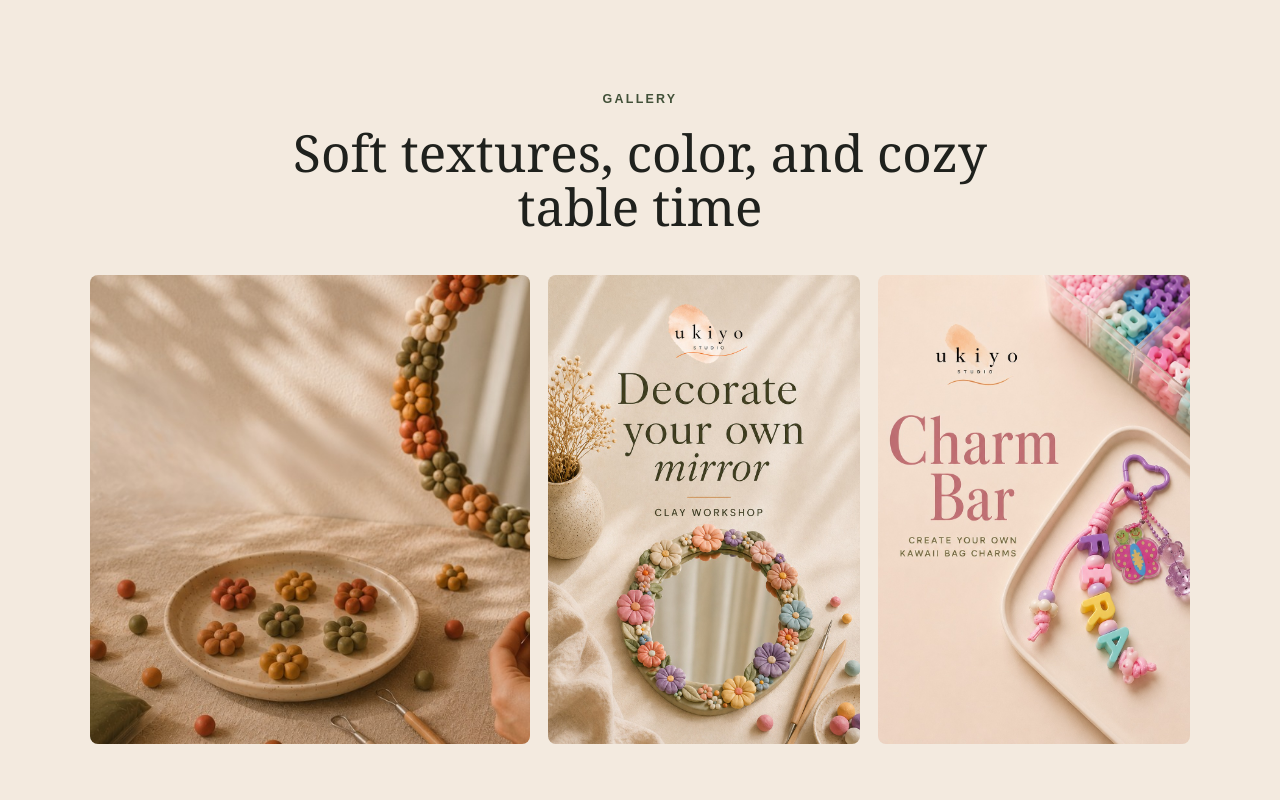
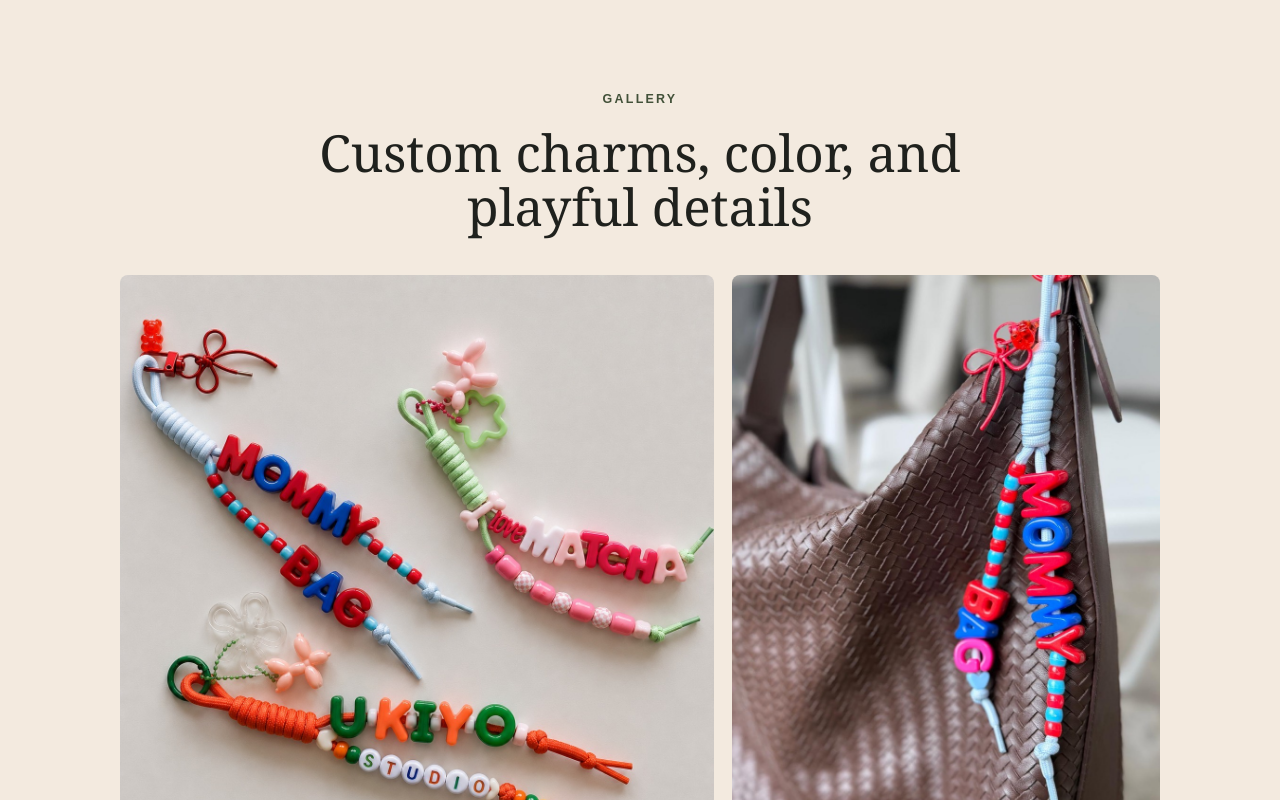
Before and after one commit to jojobizar-cloud/Ukiyo_studio, a Next.js app: page / in a window 1280 px wide. Shown: the part 2940-3740 px from the top of the page. Built offline with nearby package versions, Linux system fonts and the light colour scheme.

Commit message:
feat: update gallery with charm bar photos

```diff
--- a/app/globals.css
+++ b/app/globals.css
@@ -453,22 +453,27 @@ p {
 
 .gallery-grid {
   display: grid;
-  grid-template-columns: 1.2fr 0.85fr 0.85fr;
+  grid-template-columns: minmax(0, 1fr) minmax(280px, 0.72fr);
   gap: 18px;
-  max-width: 1180px;
+  align-items: stretch;
+  max-width: 1040px;
   margin: 0 auto;
 }
 
 .gallery-grid img {
   width: 100%;
   height: 100%;
-  min-height: 340px;
+  min-height: clamp(360px, 42vw, 560px);
   object-fit: cover;
   border-radius: 8px;
 }
 
 .gallery-grid img:first-child {
-  aspect-ratio: 16 / 10;
+  aspect-ratio: 1 / 1;
+}
+
+.gallery-grid img:nth-child(2) {
+  aspect-ratio: 4 / 5;
 }
 
 .visit-section {
--- a/app/page.tsx
+++ b/app/page.tsx
@@ -85,12 +85,17 @@ export default function Home() {
       <section className="gallery-section" id="gallery">
         <div className="section-copy centered">
           <p className="eyebrow">Gallery</p>
-          <h2>Soft textures, color, and cozy table time</h2>
+          <h2>Custom charms, color, and playful details</h2>
         </div>
         <div className="gallery-grid">
-          <img src="/images/hero-foam-clay.jpeg" alt="Foam clay mirror materials on a table" />
-          <img src="/images/foam-clay-mirror.jpeg" alt="Finished decorated mirror" />
-          <img src="/images/charm-bar.jpeg" alt="Charm bar materials" />
+          <img
+            src="/images/gallery/charm-bar-keychains.jpg"
+            alt="Colorful handmade charm bar keychains spelling Mommy Bag, Love Hateha, and Ukiyo Studio"
+          />
+          <img
+            src="/images/gallery/charm-bar-bag-charm.jpg"
+            alt="Colorful Mommy Bag charm attached to a woven brown bag"
+          />
         </div>
       </section>
 
```
Also changed, not shown: public/images/gallery/charm-bar-bag-charm.jpg (added), public/images/gallery/charm-bar-keychains.jpg (added).
